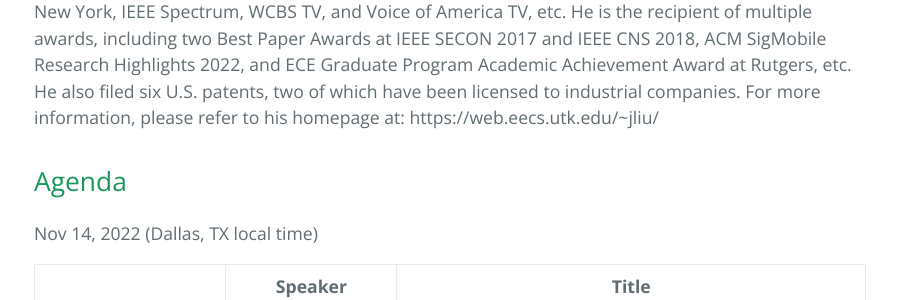
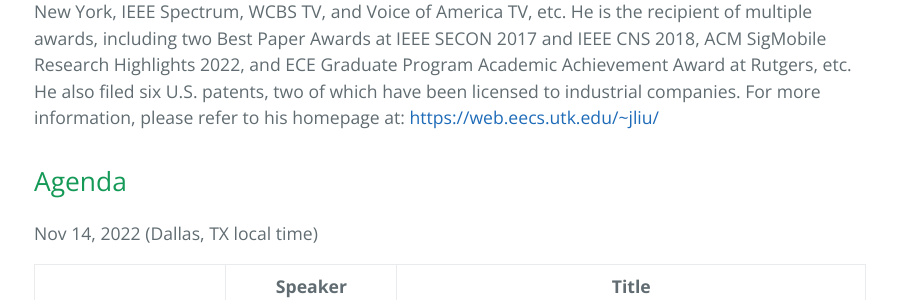
Before and after one commit to hpcFL/SC23, a Jekyll site: the page built from index.md, in a window 1280 px wide and 900 px high, scrolled down 2909 px. Shown: the part 524-824 px from the top of the window, without its empty margins (190-1087 px from the left). Built offline with Jekyll 4.4.1, drawn with Linux system fonts in a browser that asks for light colours; some of the changed text lies outside the part shown.

Commit message:
Fix link

```diff
--- a/index.md
+++ b/index.md
@@ -68,7 +68,7 @@ Our workshop will aim to gather stakeholders from academia, federal agencies, in
 
 <div class="bio-image"><img src="images/jian-liu.jpg"/></div>
 
-Jian Liu is an Assistant Professor in the Min H. Kao Department of Electrical Engineering and Computer Science at The University of Tennessee, Knoxville (UTK). He leads Mobile Sensing and Intelligence Security (MoSIS) Lab @ UTK. Before joining UTK, Dr. Liu received his Ph.D. degree from Rutgers, The State University of New Jersey. His research interests span Robust and Trustworthy AI and ML, Mobile Security, Mobile and Wearable Computing, and Smart Healthcare. His research work has been published at top-tier security/mobile-computing/HCI/AI venues (e.g., ACM MobiCom, IEEE S&P, ACM CCS, CVPR, AAAI, ECCV, ACM MobiSys, ACM SenSys, ACM UbiComp, and ICASSP) and has been regularly featured in the media including BBC News, Yahoo News, MIT Technology Review, NBC New York, IEEE Spectrum, WCBS TV, and Voice of America TV, etc. He is the recipient of multiple awards, including two Best Paper Awards at IEEE SECON 2017 and IEEE CNS 2018, ACM SigMobile Research Highlights 2022, and ECE Graduate Program Academic Achievement Award at Rutgers, etc. He also filed six U.S. patents, two of which have been licensed to industrial companies. For more information, please refer to his homepage at: https://web.eecs.utk.edu/~jliu/
+Jian Liu is an Assistant Professor in the Min H. Kao Department of Electrical Engineering and Computer Science at The University of Tennessee, Knoxville (UTK). He leads Mobile Sensing and Intelligence Security (MoSIS) Lab @ UTK. Before joining UTK, Dr. Liu received his Ph.D. degree from Rutgers, The State University of New Jersey. His research interests span Robust and Trustworthy AI and ML, Mobile Security, Mobile and Wearable Computing, and Smart Healthcare. His research work has been published at top-tier security/mobile-computing/HCI/AI venues (e.g., ACM MobiCom, IEEE S&P, ACM CCS, CVPR, AAAI, ECCV, ACM MobiSys, ACM SenSys, ACM UbiComp, and ICASSP) and has been regularly featured in the media including BBC News, Yahoo News, MIT Technology Review, NBC New York, IEEE Spectrum, WCBS TV, and Voice of America TV, etc. He is the recipient of multiple awards, including two Best Paper Awards at IEEE SECON 2017 and IEEE CNS 2018, ACM SigMobile Research Highlights 2022, and ECE Graduate Program Academic Achievement Award at Rutgers, etc. He also filed six U.S. patents, two of which have been licensed to industrial companies. For more information, please refer to his homepage at: <https://web.eecs.utk.edu/~jliu/>
 
 
 
```
